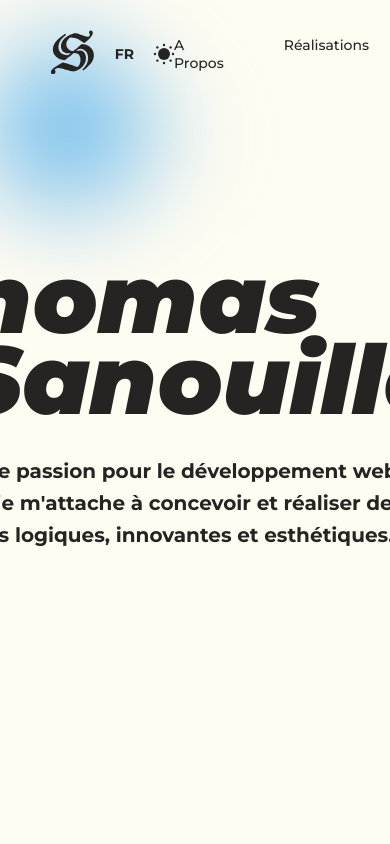
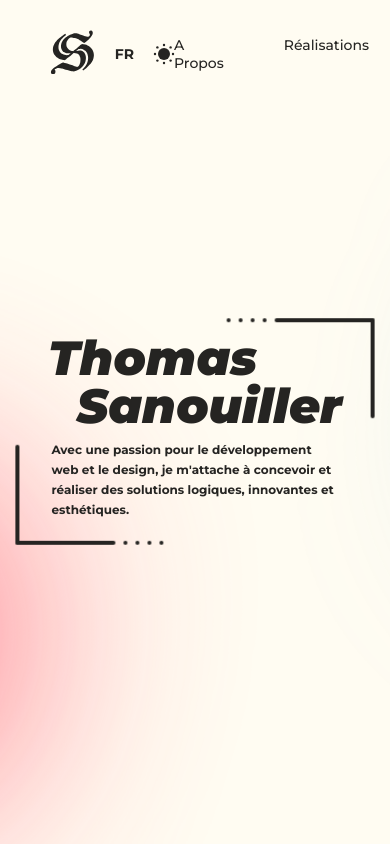
Before and after one commit to Thomagotchi/Portfolio, a React (Vite) app: page / in a window 390 px wide. Built offline with nearby package versions, Linux system fonts and the light colour scheme.

Commit message:
Responsive Accueil + Background

```diff
--- a/src/components/background/background.scss
+++ b/src/components/background/background.scss
@@ -31,18 +31,19 @@
 }
 
 .light-container {
-    left: calc((50vw - 50vh));
-    --speed: 80s;
+    top: 0;
+    left: 20vw;
+    --speed: 10s;
     --easing: cubic-bezier(0.1, 0.2, 0.2, 0.1);
     animation: rotate var(--speed) var(--easing) alternate infinite;
     position: absolute;
-    max-height: 110vh;
-    width: 110vh;
+    height: 100vh;
+    width: 100vh;
 }
 
 .left-light,
 .right-light {
-    --size: 40vw;
+    --size: 60vh;
     --speed: 60s;
     --easing: cubic-bezier(0.8, 0.2, 0.2, 0.8);
     position: relative;
@@ -55,11 +56,11 @@
 
 .left-light {
     opacity: 0.9;
-    left: -40vw;
+    left: 60vw;
 }
 
 .right-light {
-    right: -60vw;
+    right: 30vw;
 }
 
 .light {
@@ -89,3 +90,106 @@
         background-color: $background-color-3-dark;
     }
 }
+
+@media (max-width: 1200px) {
+    .light-container {
+        left: 10vw;
+    }
+
+    .left-light,
+    .right-light {
+        --size: 40vh;
+    }
+
+    .left-light {
+        left: 80vw;
+    }
+
+    .right-light {
+        right: 30vw;
+    }
+}
+
+@media (max-width: 800px) {
+    .light-container {
+        left: 0;
+    }
+
+    .left-light {
+        left: 95vw;
+    }
+
+    .right-light {
+        right: 35vw;
+    }
+}
+
+@media (max-width: 720px) {
+    .light-container {
+        left: -10vw;
+    }
+
+    .left-light {
+        left: 110vw;
+    }
+
+    .right-light {
+        right: 40vw;
+    }
+}
+
+@media (max-width: 600px) {
+    .light-container {
+        left: -25vw;
+    }
+
+    .left-light {
+        left: 110vw;
+    }
+
+    .right-light {
+        right: 40vw;
+    }
+}
+
+@media (max-width: 500px) {
+    .light-container {
+        left: -30vw;
+    }
+
+    .left-light {
+        left: 120vw;
+    }
+
+    .right-light {
+        right: 50vw;
+    }
+}
+
+@media (max-width: 430px) {
+    .light-container {
+        left: -40vw;
+    }
+
+    .left-light {
+        left: 140vw;
+    }
+
+    .right-light {
+        right: 50vw;
+    }
+}
+
+@media (max-width: 390px) {
+    .light-container {
+        left: -45vw;
+    }
+
+    .left-light {
+        left: 160vw;
+    }
+
+    .right-light {
+        right: 60vw;
+    }
+}
--- a/src/components/contactForm/ContactForm.jsx
+++ b/src/components/contactForm/ContactForm.jsx
@@ -6,7 +6,7 @@ import {
   faTriangleExclamation,
   faCheck,
 } from "@fortawesome/free-solid-svg-icons";
-// import emailjs from "@emailjs/browser";
+import emailjs from "@emailjs/browser";
 import { ToastContainer, toast, Slide } from "react-toastify";
 import "react-toastify/dist/ReactToastify.css";
 
@@ -19,37 +19,38 @@ export function ContactForm() {
     formState: { errors },
   } = useForm();
 
-  function onSubmit(data) {
-    notifySuccess();
-    sendMail(data);
-  }
+  // function onSubmit(data) {
+
+  //   sendMail(data);
+  // }
 
   function sendMail(data) {
+    notifySuccess();
     console.log(data);
-    // emailjs
-    //   .send(
-    //     import.meta.env.VITE_MAILER_SECRET,
-    //     import.meta.env.VITE_MAILER_TEMPLATE_SECRET,
-    //     {
-    //       name: data.name,
-    //       object: data.object,
-    //       message: data.message,
-    //       email: data.email,
-    //     },
-    //     {
-    //       publicKey: import.meta.env.VITE_MAILER_PUBLIC_KEY,
-    //     }
-    //   )
-    //   .then(
-    //     () => {
-    //       // Le mail a été envoyé
-    //       console.log("SUCCESS!");
-    //     },
-    //     (error) => {
-    //       // Le mail n'a pas été envoyé
-    //       console.log("FAILED...", error);
-    //     }
-    //   );
+    emailjs
+      .send(
+        import.meta.env.VITE_MAILER_SECRET,
+        import.meta.env.VITE_MAILER_TEMPLATE_SECRET,
+        {
+          name: data.name,
+          object: data.object,
+          message: data.message,
+          email: data.email,
+        },
+        {
+          publicKey: import.meta.env.VITE_MAILER_PUBLIC_KEY,
+        }
+      )
+      .then(
+        () => {
+          // Le mail a été envoyé
+          console.log("SUCCESS!");
+        },
+        (error) => {
+          // Le mail n'a pas été envoyé
+          console.log("FAILED...", error);
+        }
+      );
     reset();
   }
 
@@ -76,7 +77,7 @@ export function ContactForm() {
   return (
     <div className="form-content">
       <h1 className="form-title">{t("formTitle")}</h1>
-      <form className="contact-form" onSubmit={handleSubmit(onSubmit)}>
+      <form className="contact-form" onSubmit={handleSubmit(sendMail)}>
         <label htmlFor="name">{t("formNameLabel")} *</label>
         <input
           {...register("name", { required: true })}
--- a/src/pages/home/Home.jsx
+++ b/src/pages/home/Home.jsx
@@ -1,6 +1,9 @@
+// ----- Import traductions -----
 import { useTranslation } from "react-i18next";
+// ----- Import des styles -----
 import "./home.scss";
 
+// ----- Page d'accueil -----
 export function Home() {
   const { t } = useTranslation();
 
--- a/src/pages/home/home.scss
+++ b/src/pages/home/home.scss
@@ -1,9 +1,12 @@
+// ----- import des variables de couleurs -----
 @use "../../styles/variables.scss" as *;
 
-.home-content {
+// ----- Desktop -----
+.body-container {
     display: flex;
     height: calc(100vh - 108px);
-    width: 100%;
+    width: calc(100% - 100px);
+    padding: 0 50px;
     align-items: center;
     justify-content: center;
 
@@ -11,12 +14,13 @@
         position: absolute;
         top: calc(50vh - 187px);
         left: calc(50vw - 356.5px);
-        display: inherit;
+        display: flex;
         flex-direction: column;
-        max-width: 713px;
+        width:clamp(0px, calc(100% - 100px), 713px) ;
         max-height: 384px;
 
         .hero-text-container {
+            align-items: center;
             position: relative;
             z-index: 0;
             display: flex;
@@ -107,6 +111,7 @@
     }
 }
 
+// ----- Light + Dark Modes -----
 .light .body-container {
     color: $text-color-light;
 }
@@ -114,3 +119,156 @@
 .dark .body-container {
     color: $text-color-dark;
 }
+
+// ----- Responsive -----
+@media (max-width: 820px) {
+    .body-container {
+        width: 90vw;
+        padding: 0 5vw;
+
+        .hero-container {
+            top: calc(50vh - 141px);
+            left: 5vw;
+            align-items: center;
+            width: 90vw;
+
+            .hero-text-container {
+                .hero-title {
+                    max-width: 540px;
+                    font-size: 80px;
+                    line-height: 70px;
+                }
+
+                .hero-caption {
+                    margin: 20px 12px;
+                    font-size: 14px;
+                    max-width: 452px;
+                    line-height: 28px;
+                }
+            }
+        }
+
+        @keyframes unfold1 {
+            100% {
+                opacity: 1;
+                transform: translateX(163%) translateY(-100%);
+            }
+        }
+
+        @keyframes unfold2 {
+            100% {
+                opacity: 1;
+                transform: translateX(-163%) translateY(100%);
+            }
+        }
+    }
+}
+
+@media (max-width: 640px) {
+    .body-container {
+        .hero-container {
+            top: calc(50vh - 123px);
+
+            .hero-text-container {
+                margin: 23px 40px;
+
+                .hero-title {
+                    line-height: 60px;
+                    max-width: 410px;
+                    font-size: 64px;
+                }
+
+                .hero-caption {
+                    margin: 10px 12px;
+                    line-height: 20px;
+                    font-size: 12px;
+                    max-width: 360px;
+                }
+            }
+        }
+
+        @keyframes unfold1 {
+            100% {
+                opacity: 1;
+                transform: translateX(122%) translateY(-88%);
+            }
+        }
+
+        @keyframes unfold2 {
+            100% {
+                opacity: 1;
+                transform: translateX(-122%) translateY(88%);
+            }
+        }
+    }
+}
+
+@media (max-width: 491px) {
+    .body-container {
+        .hero-container {
+            top: calc(50vh - 111px);
+
+            .hero-text-container {
+                margin: 23px 20px;
+
+                .hero-title {
+                    max-width: 410px;
+                    font-size: 48px;
+                    line-height: 48px;
+                }
+
+                .hero-caption {
+                    font-size: 12px;
+                    max-width: 300px;
+                }
+            }
+        }
+
+        @keyframes unfold1 {
+            100% {
+                opacity: 1;
+                transform: translateX(103%) translateY(-79%);
+            }
+        }
+
+        @keyframes unfold2 {
+            100% {
+                opacity: 1;
+                transform: translateX(-103%) translateY(79%);
+            }
+        }
+    }
+}
+
+@media (max-width: 420px) {
+    .body-container {
+        .hero-container {
+            .hero-text-container {
+                .hero-title {
+                    max-width: 410px;
+                    font-size: 48px;
+                    line-height: 48px;
+                }
+
+                .hero-caption {
+                    font-size: 12px;
+                    max-width: 300px;
+                }
+            }
+        }
+
+        @keyframes unfold1 {
+            100% {
+                opacity: 1;
+                transform: translateX(95%) translateY(-79%);
+            }
+        }
+
+        @keyframes unfold2 {
+            100% {
+                opacity: 1;
+                transform: translateX(-95%) translateY(79%);
+            }
+        }
+    }
+}
```
